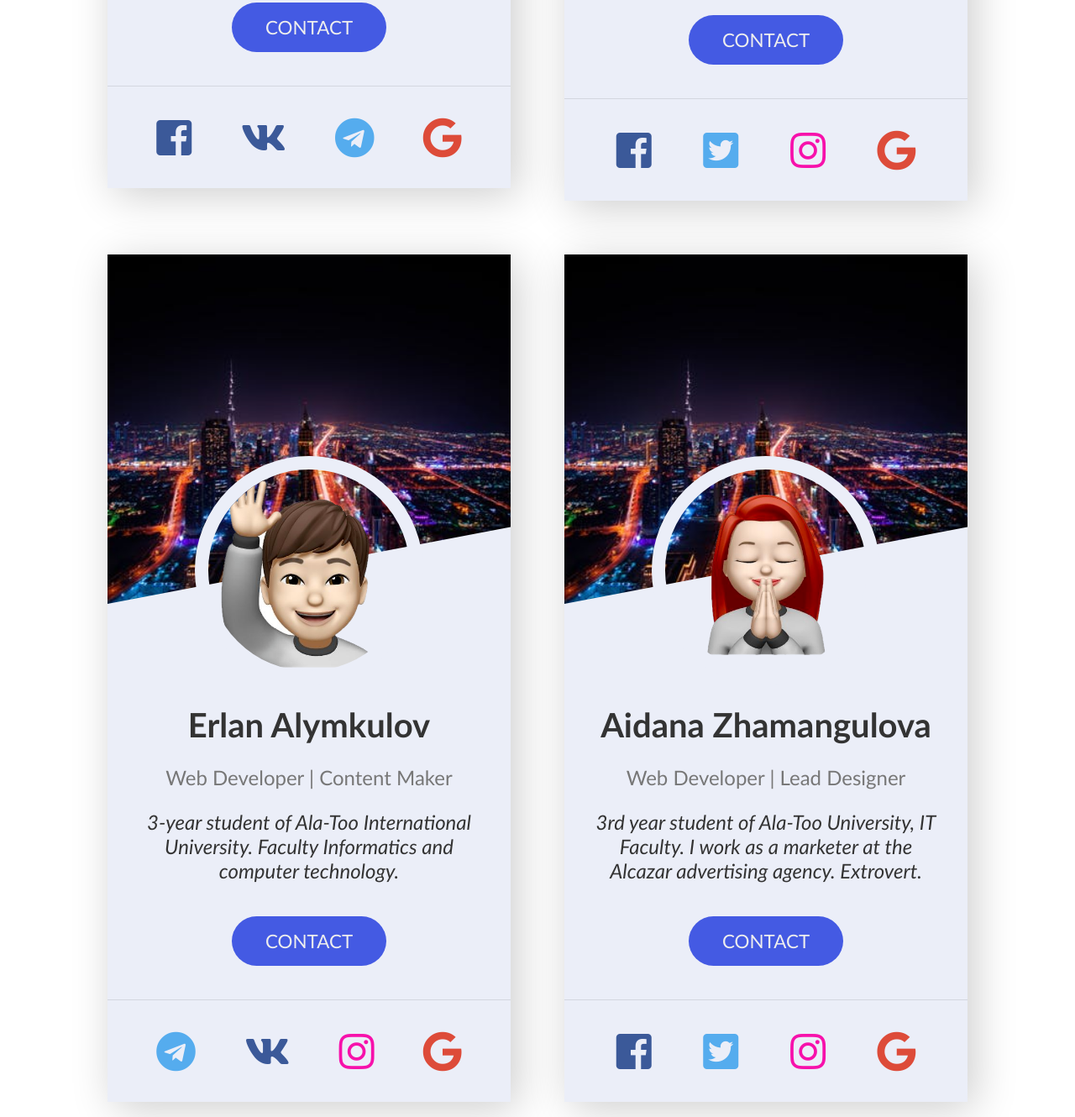
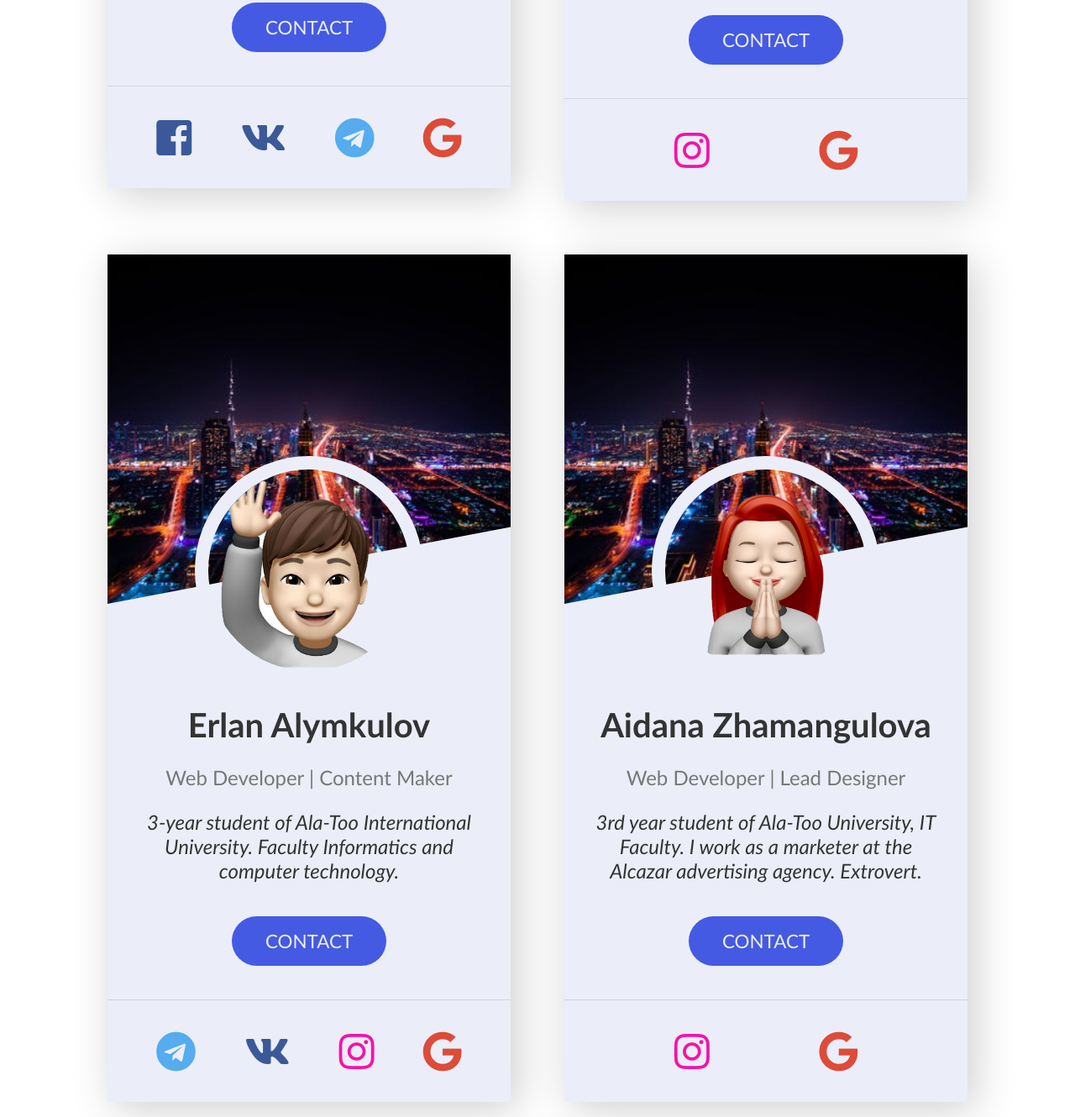
Before and after one commit to IndiRow/Zultra, a plain HTML site: page index.html in a window 1280 px wide. Shown: the part 3970-5300 px from the top of the page at 84% size. Drawn offline with nearby package versions, Linux system fonts and the light colour scheme; a script that the page names is missing.

Commit message:
Update index.html

```diff
--- a/index.html
+++ b/index.html
@@ -115,10 +115,10 @@
               <p class="about">Student at Ala-Too International University. A quiet introvert who dreams of becoming a teacher and mentor for  future students.</p>
         <a href="#" class="btn">CONTACT</a>
         <ul class="social-media">
-          <li><a href="#" class="fab fa-facebook-square"></a></li>
-          <li><a href="#" class="fab fa-twitter-square"></a></li>
-          <li><a href="#" class="fab fa-instagram"></a></li>
-          <li><a href="#" class="fab fa-google"></a></li>
+          <!--<li><a href="#" class="fab fa-facebook-square"></a></li>
+          <li><a href="#" class="fab fa-twitter-square"></a></li>-->
+          <li><a href="https://instagram.com/89_091o?igshid=l5hlaan2wq52" class="fab fa-instagram"></a></li>
+          <li><a href="mailto:aiperi.osmonaalieva@iaau.edu.kg" class="fab fa-google"></a></li>
         </ul>
     </div>
 
@@ -146,10 +146,10 @@
               <p class="about">3rd year student of Ala-Too University, IT Faculty.  I work as a marketer at the Alcazar advertising agency.  Extrovert.</p>
         <a href="#" class="btn">CONTACT</a>
         <ul class="social-media">
-          <li><a href="#" class="fab fa-facebook-square"></a></li>
-          <li><a href="#" class="fab fa-twitter-square"></a></li>
-          <li><a href="#" class="fab fa-instagram"></a></li>
-          <li><a href="#" class="fab fa-google"></a></li>
+          <!--<li><a href="#" class="fab fa-facebook-square"></a></li>
+          <li><a href="#" class="fab fa-twitter-square"></a></li>-->
+          <li><a href="https://instagram.com/tsukiakarili_?igshid=1jf84ko83k11u" class="fab fa-instagram"></a></li>
+          <li><a href="aid.zhamangulova@gmail.com" class="fab fa-google"></a></li>
         </ul>
     </div>
 
```
